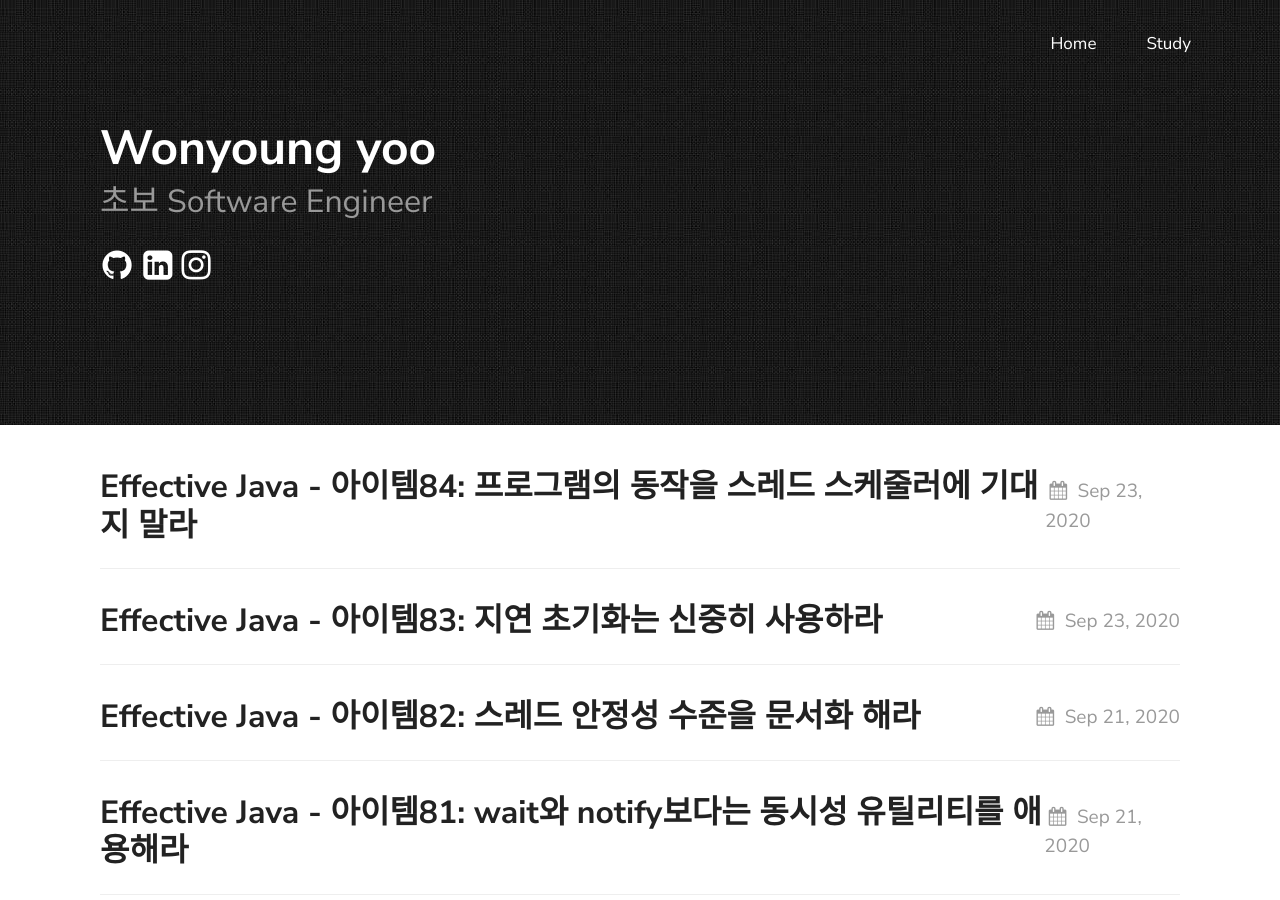
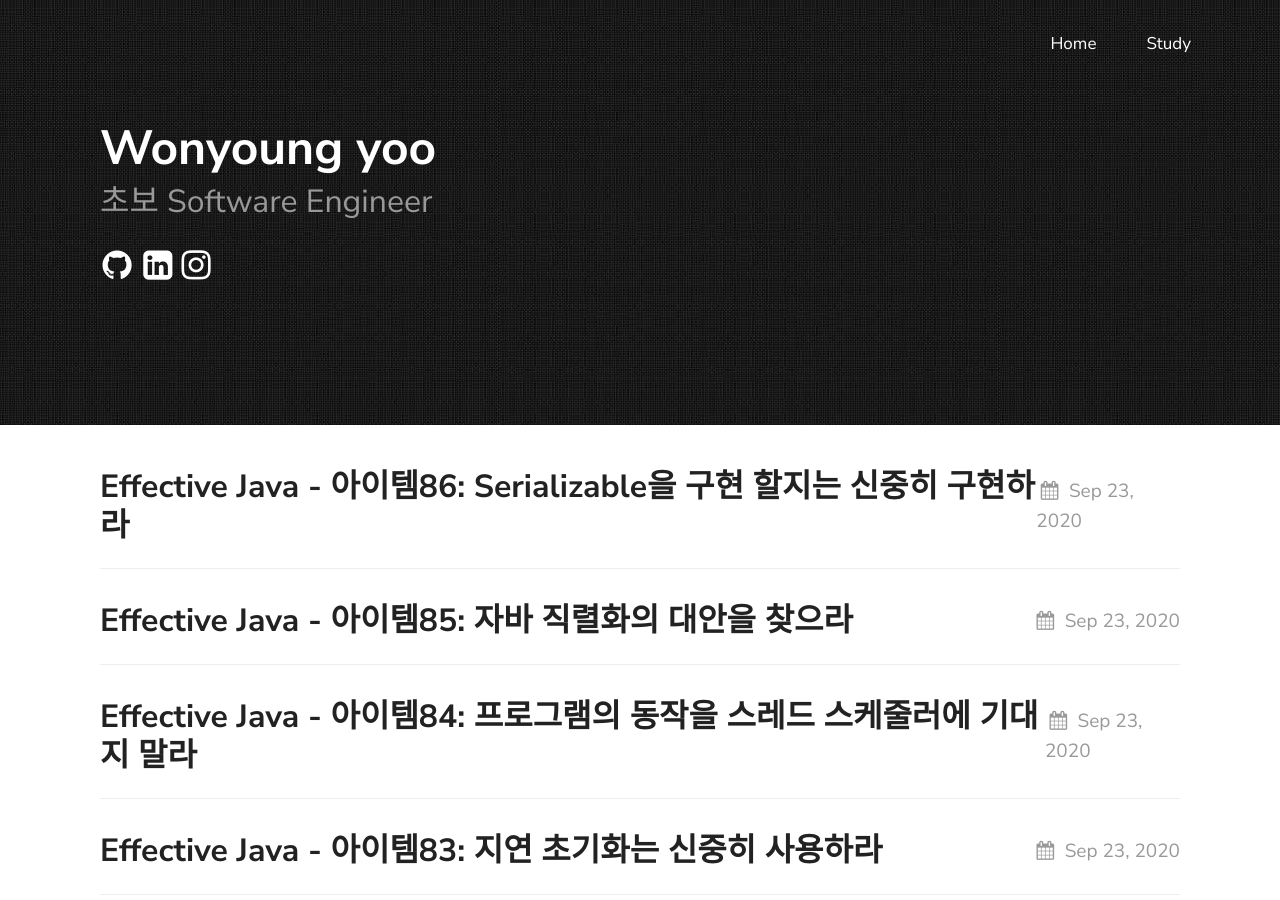
Before and after one commit to yoowonyoung/yoowonyoung.github.io, a Jekyll site: the page built from index.md, in a window 1280 px wide and 900 px high. Built offline with Jekyll 4.4.1, drawn with Linux system fonts in a browser that asks for light colours; some of the changed lines change nothing that is shown.

Commit message:
item 85 86

````diff
--- a/_posts/2020-07-16-Effective-Java.md
+++ b/_posts/2020-07-16-Effective-Java.md
@@ -92,6 +92,7 @@ permalink: '/EffectiveJava'
 - [Effective Java - 아이템82 : 스레드 안정성 수준을 문서화 해라](https://yoowonyoung.github.io/posts/Effective-Java-82/)
 - [Effective Java - 아이템83 : 지연 초기화는 신중히 사용하라](https://yoowonyoung.github.io/posts/Effective-Java-83/)
 - [Effective Java - 아이템84 : 프로그램의 동작을 스레드 스케줄러에 기대지 말라](https://yoowonyoung.github.io/posts/Effective-Java-84/)
-
+- [Effective Java - 아이템85 : 자바 직렬화의 대안을 찾으라](https://yoowonyoung.github.io/posts/Effective-Java-85/)
+- [Effective Java - 아이템86 : Serializable을 구현 할지는 신중히 구현하라](https://yoowonyoung.github.io/posts/Effective-Java-86/)
 
 # Reference
--- /dev/null
+++ b/_posts/2020-09-23-Effective-Java-85.md
@@ -0,0 +1,62 @@
+---
+layout: post
+title: "Effective Java - 아이템85: 자바 직렬화의 대안을 찾으라"
+description: 자바 직렬화의 대안을 찾으라
+date: 2020-09-23 22:24:00 +09:00
+categories: EffectiveJava Study
+---
+
+
+# 동시성
+
+## 아이템 85 : 자바 직렬화의 대안을 찾으라
+
+- 1997년, 자바에 처음으로 직렬화가 도입되었다. 프로그래머가 어렵지 않게 분산 객체를 만들 수 있다는 구호는 매력적이지만, 보이지 않는 생성자, API와 구현 사이의 모호한 경계, 잠재적인 정확성 문제, 성능, 보안 유지보수성 등 대가가 크다
+    * 지지자들은 장점이 이러한 위험성을 압도한다고 생각했지만, 경험한바로는 반대다
+
+- 직렬화의 근본적인 문제는 공격 범위가 너무 넓고, 지속적으로 더 넓어져 방어하기가 어렵다는점이다. ObjectInputStream의 readObject 메서드를 호출하면서 객체 그래프가 역직렬화 되기 때문이다.
+    * readObject 메서드는 클래스 패스 안의 거의 모든 타입의 객체를 만들어 낼 수 있는, 사실상 마법과 같은 생성자이다
+    * 바이트 스트림을 역직렬화 하는 과정에서 이 메서드는 그 타입들 안의 모든 코드를 수행 할 수 있다. 그 타입들의 코드 전체가 공격 범위가 된다는것이다
+
+- 자바의 표준 라이브러리나 Apache Commons 컬렉션과 같은 서드파티 라이브러리는 물론, 애플리케이션 자신의 클래스들도 공격 범위에 포함되는데, 관련한 모든 모범 사례를 따르고 모든 직렬화 가능 클래스들을 공격에 대비하도록 작성한다 해도, 애플리케이션은 여전히 취약 할 수 있다
+- 다음은 CERT 조정 센터의 기술 관리자인 로버트 시커드가 한 말이다
+    * 자바의 역직렬화는 명백하고 현존하는 위험이다. 이 기술은 지금도 어플리케이션에서 직접 혹은, 자바 하부 시스템(RMI, JMX, JMS)을 통해 간접적으로 쓰이고 있기 때문이다. 신뢰할 수 없는 스트림을 역직렬화 하면 원격 코드 실행, 서비스 거부등의 공격으로 이어질 수 있으며, 잘못한게 아무것도 없는 어플리케이션이라도 이런 공격에 취약 해 질 수 있다
+
+- 공격자와 보안 전문가들은 자바 라이브러리와 널리 쓰이는 서드파티 라이브러리에서 직렬화 가능 타입들을 연구하여 역직렬화 과정에서 호출되어 잠재적으로 위험한 동작을 수행하는 메서드를 찾았는데, 이러한 메서드를 가젯이라 부르며 여러 가젯을 함께 사용하여 가젯 체인을 구성할 수도 있고, 가끔 공격자가 기반 하드웨어의 네이티브 코드를 마음대로 실행할 수 있는 가젯 체인이 발견되기도 한다
+- 가젯까지 갈것도 없이, 역직렬화에 걸리는 시간이 오래 걸리는 짧은 스트림을 역직렬화 하는 것만으로도 서비스 거부 공격에 쉽게 노출 될 수 있다
+
+```java
+static byte[] bomb() {
+    Set<Object> root = new HashSet<>();
+    Set<Object> s1 = root;
+    Set<Object> s2 = new HashSet<>();
+    for(int i = 0; i < 100; i++) {
+        Set<Object> t1 = new HashSet<>();
+        Set<Object> t2 = new HashSet<>();
+        t1.add("foo");//t1과 t2를 다르게 만듬
+        s1.add(t1); s1.add(t2);
+        s3.add(t1); s2.add(t2);
+        s1 = t1;
+        s2 = t2;
+    }
+    return serialize(root);
+}
+```
+
+- 이 객체는 201개의 HashSet 인스턴스로 구성되며, 그 각각은 3개이하의 객체 참조를 갖는다. 스트림의 전체 크기는 5744바이트이지만, 역직렬화는 끝나지 않을것이다. HashSet 인스턴스를 역직렬화 하려면 그 원소들의 해시코드를 계산해야 한다는데 있다
+    * 루트 HashSet에 담긴 두 원소는 다른 HashSet 2개씩을 원소로 갇는 HashSet이다. 그리고 반복문에 의해 이 깊이 구조가 100단계까지 만들어진다
+    * 따라서 이 HashSet을 역직렬화 하려면 hashCode 메서드를 2^100넘게 호출해야 한다
+    * 역직렬화가 끝나지 않는것도 문제이지만, 어디가 잘못되었다는 신호조차 주지 않는것이 문제이다
+
+- 애초에 신뢰할 수 없는 바이트 스트림을 역직렬화 하는일 자체가 스스로를 공격에 노출하는 행위이다. 따라서 직렬화 위험을 회피하는 가장 좋은 방법은 아무것도 역직렬화 하지 않는것이다. 우리가 작성할 새로운 시스템에서 자바 직렬화를 써야할 이유는 전혀 없다. 다른 객체와 바이트 시퀀스를 변환하는 매커니즘이 많기 때문이다
+- 이런 크로스-플랫폼 구조화된 데이터 표현들은 자바 직렬화보다 훨씬 간단하다. 이런 표현의 선두주자는 JSON과 프로토콜 버퍼이다
+    * JSON은 자바스크립트용으로, 프로토콜 버퍼는 C++용으로 만들어지긴 하였다
+    * JSON은 텍스트 기반이기 때문에 사람도 읽을 수 있고, 프로토콜 버퍼는 이진표현이라 효율이 훨씬 높다
+    * JSON은 오직 데이터를 표현하는데에만 쓰이지만, 프로토콜 버퍼는 무서를 위한 스키마(타입)를 제공하고 올바로 쓰도록 강요한다
+
+- 레거시 시스템 때문에 자바 직렬화를 완전히 배제 할 수 없을때 차선책은, 신뢰할 수 없는 데이터는 절대 역직렬화 하지 않는것이다. 특히 신뢰 할 수 없는 발신원으로부터의 RMI는 절대 수용 해서는 안된다
+- 직렬화를 피할 수 없고, 역직렬화 한 데이터가 안전한지 완전히 확인 할 수 없다면 객체 역직렬화 필터링(java.io.ObjectInputFilter)를 사용하자. 객체 역직렬화 필터링은 데이터 스트림이 역직렬화 되기 이전에 필터를 설치하는 기능으로, 클래스 단위로 특정 클래스를 받아들이거나 거부 할 수 있다
+    * 기본 수용 모드에서는 블랙리스트에 기록된 잠재적으로 위험한 클래스들을 거부하며, 기본 거부 모드에서는 화이트 리스트에 기록된 안전한 클래스들만 수용한다
+    * 블랙리스트 방식보다는 화이트리스트 방식이 낫다
+
+- 안타깝게도 역직렬화는 여전히 자바 생태계 곳곳에 쓰이고 있으며, 자바 직렬화를 사용하는 시스템을 관리해야 한다면 시간과 노력을 들여서라도 크로스-플랫폼 구조화된 데이터 표현으로 마이그레이션 하는것을 심각하게 고민 해보길 바란다
--- /dev/null
+++ b/_posts/2020-09-23-Effective-Java-86.md
@@ -0,0 +1,43 @@
+---
+layout: post
+title: "Effective Java - 아이템86: Serializable을 구현 할지는 신중히 구현하라"
+description: Serializable을 구현 할지는 신중히 구현하라
+date: 2020-09-23 22:49:00 +09:00
+categories: EffectiveJava Study
+---
+
+
+# 동시성
+
+## 아이템 86 : Serializable을 구현 할지는 신중히 구현하라
+
+- 어떤 클래스의 인스턴스를 직렬화 할 수 있게 하려면 클래스 선언에 ```implements Serializable```만 덧붙이면 된다
+- 너무 쉽게 적용할 수 있기 때문에 프로그래머가 특별히 신경 쓸게 없다는 오해가 생길 수 있지만, 진실은 훨씬 더 복잡하다. 직렬화를 지원하기란 짧게 보면 손쉬워 보이지만, 길게 보면 값비싼 일이다
+- Serializable을 구현하면 릴리즈 한 뒤에는 수정하기 어렵다. 클래스가 Serializable을 구현하면 직렬화된 바이트 스트림 인코딩도 하나의 공개 API가 된다. 그래서 이 클래스가 널리 퍼진다면 그 직렬화 형태도 영원히 지속해야 하는것이다
+- 커스텀 직렬화 형태를 설계하지 않고 자바의 기본 방식을 사용하면 직렬화 형태는 최소 적용 당시의 클래스의 내부 구현 방식에 영원히 묶여버린다
+    * 기본 직렬화 형태에서는 클래스의 private와 package-private인스턴스 필드들마저 API로 공개되어 캡슐화가 깨진다
+
+- 뒤늦게 클래스 내부 구현을 손보면 원래의 직렬화 형태와 달라지게 된다. 한쪽은 구버전 인스턴스를 직렬화하고, 다른쪽은 신버전 클래스로 역직렬화 한다면 실패를 맛볼것이다
+- 직렬화가 클래스 개선을 방해하는 간단한 예가 있다. 대표적으로는 스트림 고유 식별자, 즉 직렬화 버전 UID를 들 수 있다
+    * 모든 직렬화된 클래스는 고유 식별 번호를 부여 받는데, serialVersionUID라는 이름의 static final long필드로 이 번호를 명시하지 않으면 시스템이 런타임에 암호 해시 함수(SHA-1)를 적용해 자동으로 클래스 안에 생성해 넣는다
+    * 이 값을 생성하는데에는 클래스 이름, 구현한 인터페이스들, 컴파일러가 자동으로 생성해 넣은것을 포함한 대부분의 클래스 멤버가 고려되므로, 나중에 이들중 하나만이라도 수정된다면 직렬 버전 UID값도 변한다
+
+- Serializable 구현의 두번째 문제는 버그와 보안 구멍이 생길 위험이 높아진다는점이다. 객체는 생성자를 사용해 만드는게 기본인데, 직렬화는 이러한 언어의 기본 매커니즘을 우회하는 객체 생성 기법인것이다. 기본 방식을 따르든 재정의해서 사용하든, 역직렬화는 일반 생성자의 문제가 그대로 적용되는 숨은 생성자인것이다
+- Serializable 구현의 세번째 문제는 해당 클래스의 신버전을 릴리즈 할때 테스트 할것이 늘어난다는 점이다. 직렬화 가능 클래스가 수정되면 신버전 인스턴스를 직렬화 하고, 구버전으로 역직렬화 할 수 있는지, 그리고 그 반대도 가능한지를 검사해야 한다
+- Serializable 구현 여부는 가볍게 결정할 사안이 아니다. 단 객체를 전송하거나 저장할 때 자바 직렬화를 이용하는 프레임워크용으로 만든 클래스라면 선택의 여지는 없다
+- 상속용으로 설계된 클래스는 대부분 Serializable을 구현하면 안되며, 인터페이스도 대부분 Serializable을 확장해서는 안된다. 이 규칙을 따르지 않으며 그런 클래스를 확장하거나 그런 인터페이스를 구현하는 이에게 커다란 부담을 지우게 된다
+    * 상속용으로 설계된 클래스중 Serializable을 구현한 예로는 Throwable과 Component가 있다
+
+- 여러분이 작성하는 클래스의 인스턴스 필드가 직렬화와 확장이 가능하다면 몇가지 주의점이 있다
+    * 인스턴스 필드 값중 불변식을 보장해야할게 있다면, 반드시 하위 클래스에서 finalize 메서드를 재정의 하지 못하게 해야한다. 즉 finalize 메서드를 자신이 재정의 하며 final로 선언해야 한다
+    * 인스턴스 필드 중 기본값으로 초기화 되면 위배되는 불변식이 있다면 클래스에 다음의 readObjectNoData 메서드를 반드시 추가해야 한다
+
+```java
+private void readObjectNoData() throws InvalidObjectExceptipn {
+    throw new InvalidObjectException("Need Stream data");
+}
+```
+
+- Serializable을 구현하지 않기로 했을때는 한가지만 주의하면 된다. 상속용 클래스인데 직렬화를 지원하지 않으면 그 하위 클래스에서 직렬화를 할 때 부담이 늘어난다. 보통은 이런 클래스를 역직렬화 하려면 그 상위클래스는 매개변수 생성자를 제공해야 하는데, 이러한것을 여러분이 제공하지 않는다면 하위 클래스에서는 어쩔 수 없지 직렬화 프록시 패턴을 사용해야 한다
+- 내부 클래스는 직렬화를 구현하지 말아야 한다. 내부 클래스에서는 바깥 인스턴스의 참조와 유효범위 안의 지역 변수 값들을 저장하기 위해 컴파일러가 생성한 필드들이 자동으로 추가된다. 익명 클래스와 지역 클래스의 이름을 짓는 규칙이 언어 명세에 나와 있지 않듯, 이 필드들이 클래스 정의에 어떻게 추가되는지도 정의 되지 않았다. 즉 내부 클래스에 대한 기본 직렬화 형태는 분명하지 않다
+    * 단, 정적 멤버 클래스는 Serializable을 구현해도 된다
````
